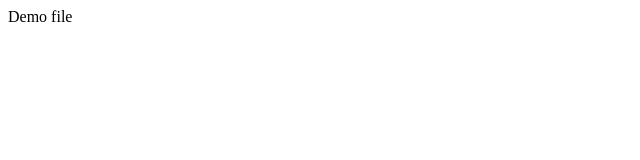
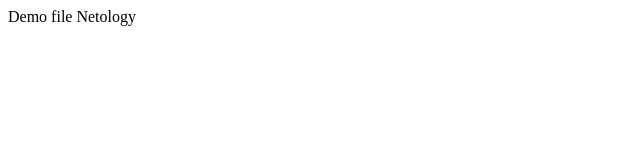
Before and after one commit to NikolayN2147/demo, a plain HTML site: page index.html in a window 1280 px wide. Shown: the full height of the page, 0-640 px from the left. Drawn offline with Linux system fonts and the light colour scheme.

Commit message:
Изменение в demo

```diff
--- a/index.html
+++ b/index.html
@@ -7,6 +7,6 @@
     <title>Document</title>
 </head>
 <body>
-    Demo file
+    Demo file Netology
 </body>
 </html>
```
